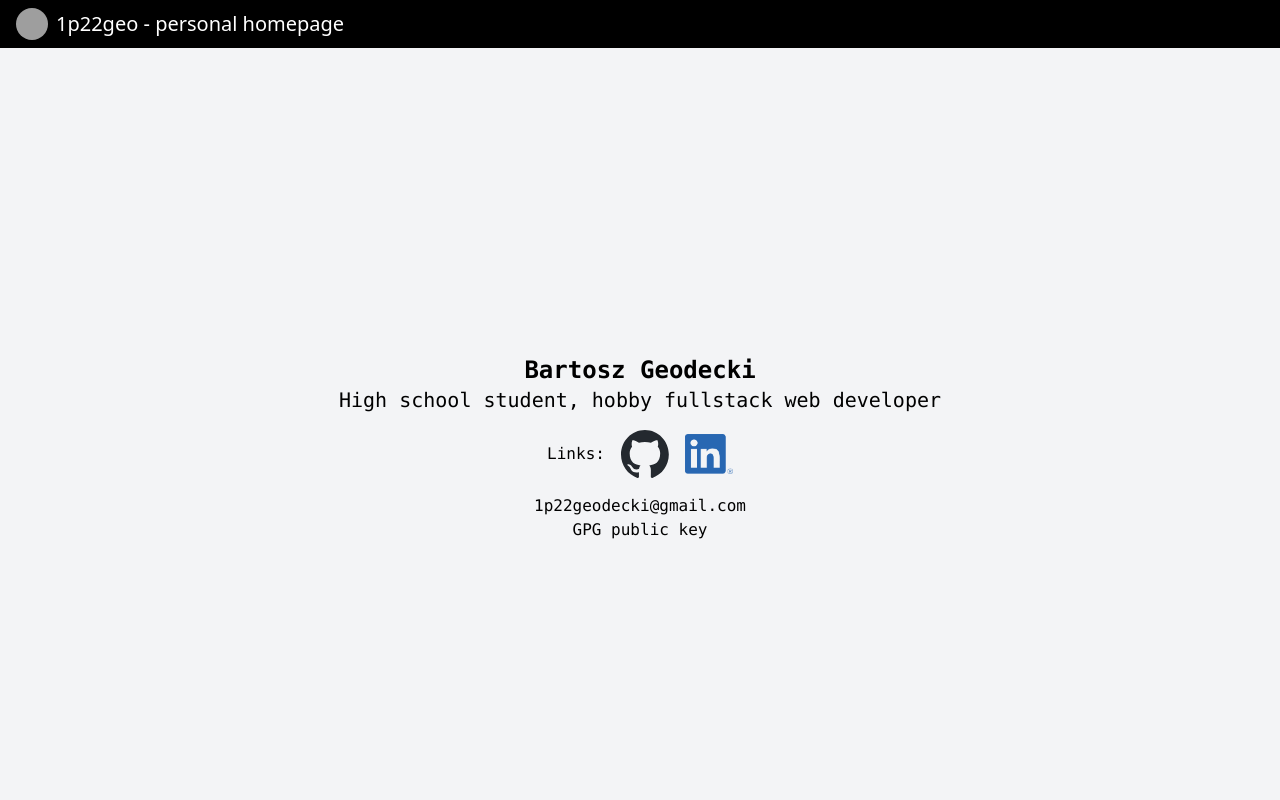
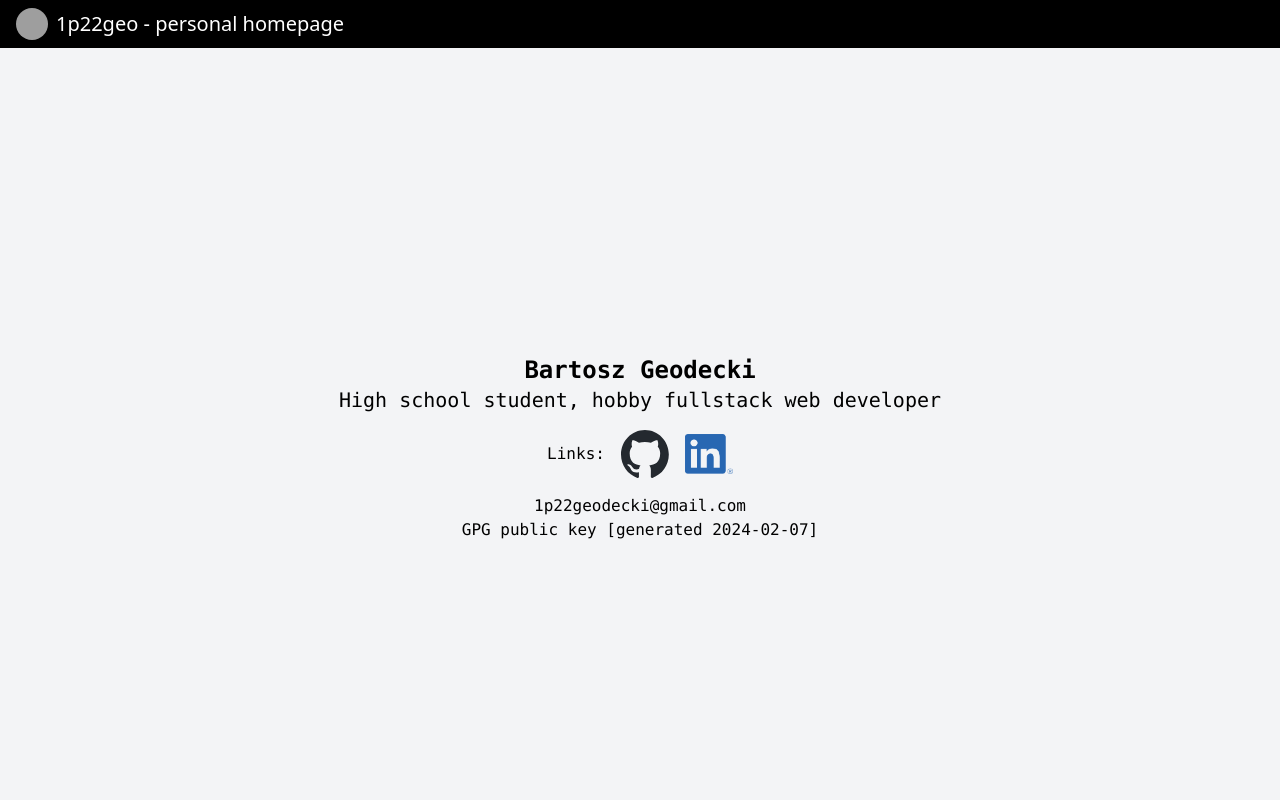
Before and after one commit to 1p22geo/1p22geo.github.io, a plain HTML site: page index.html in a window 1280 px wide. Shown: the top 800 px of the page. Drawn offline with nearby package versions, Linux system fonts and the light colour scheme; grey boxes are pictures that could not be loaded.

Commit message:
fix: rotate keys

```diff
--- a/index.html
+++ b/index.html
@@ -36,8 +36,12 @@
           /></a>
         </div>
         <a href="mailto:1p22geodecki@gmail.com">1p22geodecki@gmail.com</a>
-        <a href="1p22geo.gpg" download="1p22geo.gpg" target="_blank"
-          >GPG public key</a
+        <a
+          href="1p22geo.gpg"
+          download="1p22geo.gpg"
+          target="_blank"
+          title="Yes, I will be rotating my keys, even though they don't expire."
+          >GPG public key [generated 2024-02-07]</a
         >
       </section>
       <h2 class="font-bold text-lg m-2">My projects</h2>
```
Also changed, not shown: 1 other file.
